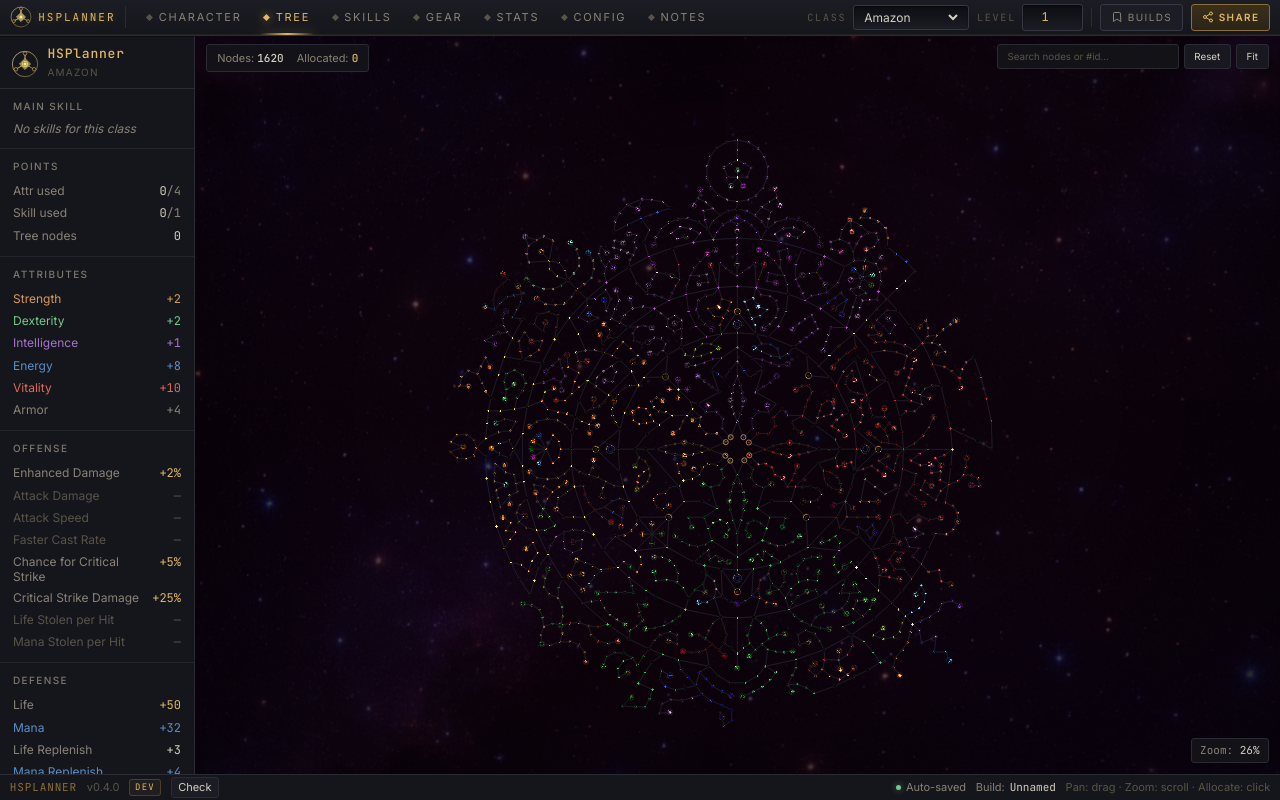
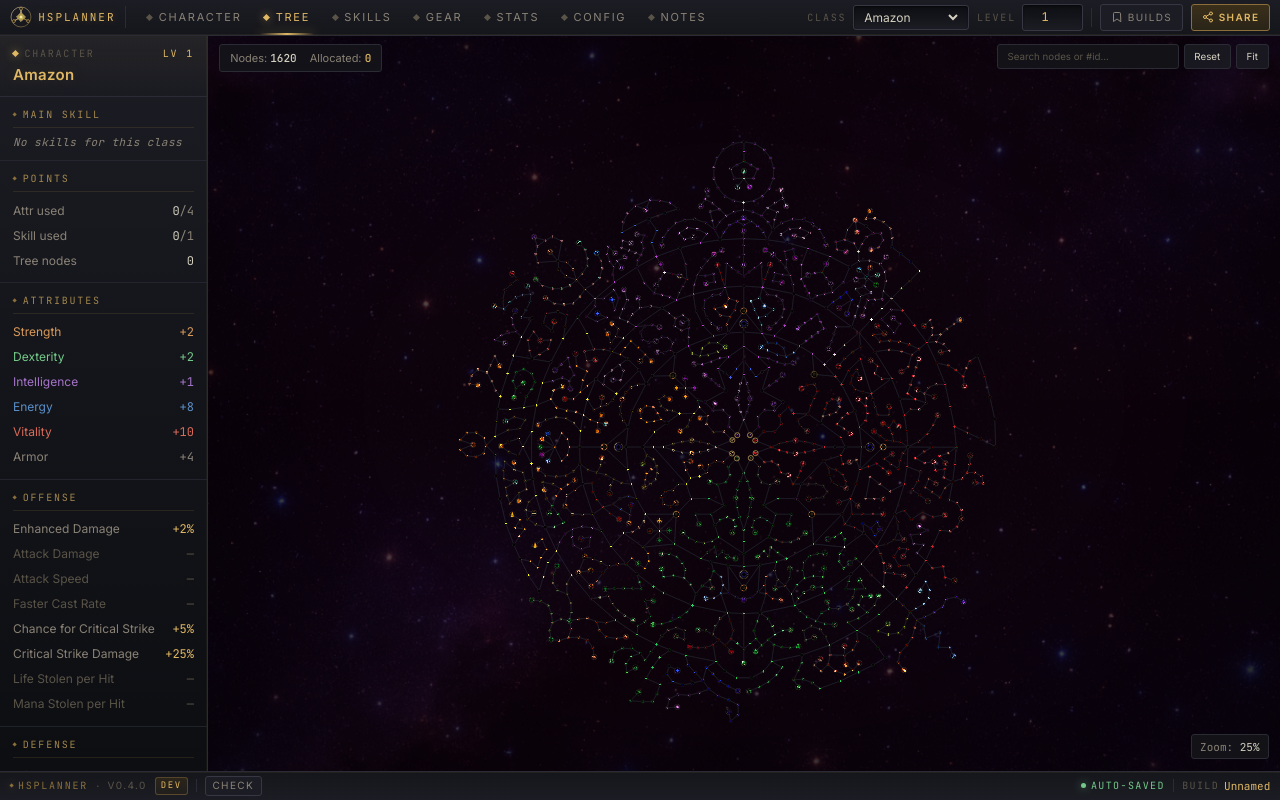
Before and after one commit to zium1337/HSPlanner, a React (Vite) app: page / in a window 1280 px wide. Built offline with nearby package versions, Linux system fonts and the light colour scheme.

Commit message:
Left panel and footer design

```diff
--- a/src/components/BottomBar.tsx
+++ b/src/components/BottomBar.tsx
@@ -35,6 +35,8 @@ export default function BottomBar() {
     if (!activeBuildId) return 'Unnamed'
     const b = getSavedBuild(activeBuildId)
     return b?.name ?? 'Unnamed'
+    // savedBuildsVersion is the store cache-buster: re-read on every store mutation.
+    // eslint-disable-next-line react-hooks/exhaustive-deps
   }, [activeBuildId, savedBuildsVersion])
 
   const [check, setCheck] = useState<CheckState>({ kind: 'idle' })
@@ -156,19 +158,39 @@ export default function BottomBar() {
   const hasRepo = GITHUB_REPO.length > 0 || isMockEnabled()
 
   return (
-    <footer className="flex h-8 shrink-0 items-center gap-3 border-t border-border bg-panel px-3 text-[11px] text-muted">
-      <span className="font-mono tracking-[0.08em] text-accent-deep">
-        HSPLANNER
+    <footer
+      className="flex h-9 shrink-0 items-center gap-2.5 border-t border-border px-3 text-[11px] text-muted"
+      style={{
+        background:
+          'linear-gradient(180deg, var(--color-panel), var(--color-panel-2))',
+        boxShadow:
+          'inset 0 1px 0 rgba(201,165,90,0.08), 0 -1px 0 rgba(0,0,0,0.4)',
+      }}
+    >
+      <span className="flex select-none items-center gap-1.5">
+        <span
+          aria-hidden
+          className="inline-block h-1 w-1 rotate-45 bg-accent-deep"
+          style={{ boxShadow: '0 0 6px rgba(138,111,58,0.5)' }}
+        />
+        <span className="font-mono text-[10px] uppercase tracking-[0.18em] text-accent-deep">
+          HSPlanner
+        </span>
+      </span>
+      <span aria-hidden className="text-faint">
+        ·
       </span>
       <button
         type="button"
         onClick={() => setChangelogOpen(true)}
         title="View changelog"
-        className="font-mono text-faint transition-colors hover:text-accent-hot cursor-pointer"
+        className="cursor-pointer font-mono text-[10px] uppercase tracking-[0.14em] text-faint transition-colors hover:text-accent-hot"
       >
         v{APP_VERSION}
       </button>
       <BuildChannelBadge channel={BUILD_CHANNEL} />
+
+      <span aria-hidden className="h-4 w-px bg-border" />
 
       <UpdateBadge
         state={check}
@@ -193,15 +215,22 @@ export default function BottomBar() {
         />
       )}
 
-      <span className="ml-auto flex items-center gap-1.5">
-        <span className="h-1.5 w-1.5 rounded-full bg-stat-green shadow-[0_0_6px_rgba(116,201,138,0.6)]" />
+      <span className="ml-auto flex items-center gap-1.5 font-mono text-[10px] uppercase tracking-[0.14em] text-stat-green">
+        <span
+          aria-hidden
+          className="h-1.5 w-1.5 rounded-full bg-stat-green"
+          style={{ boxShadow: '0 0 8px rgba(116,201,138,0.65)' }}
+        />
         Auto-saved
       </span>
-      <span className="hidden sm:flex items-center gap-1.5">
-        Build: <span className="font-mono text-text">{buildName}</span>
-      </span>
-      <span className="hidden lg:inline text-faint">
-        Pan: drag · Zoom: scroll · Allocate: click
+      <span aria-hidden className="hidden h-4 w-px bg-border sm:block" />
+      <span className="hidden items-center gap-1.5 sm:flex">
+        <span className="font-mono text-[10px] uppercase tracking-[0.14em] text-faint">
+          Build
+        </span>
+        <span className="max-w-[12rem] truncate font-mono text-[11px] text-accent-hot">
+          {buildName}
+        </span>
       </span>
     </footer>
   )
@@ -225,7 +254,7 @@ function UpdateBadge({
         type="button"
         disabled
         title="Set GITHUB_REPO in src/utils/version.ts to enable update checks"
-        className="rounded-[3px] border border-border bg-panel-2/40 px-2 py-0.5 text-faint cursor-not-allowed"
+        className="cursor-not-allowed rounded-[3px] border border-border bg-panel-2/40 px-2 py-0.5 font-mono text-[10px] uppercase tracking-[0.14em] text-faint"
       >
         Check for updates
       </button>
@@ -233,13 +262,25 @@ function UpdateBadge({
   }
 
   if (state.kind === 'checking') {
-    return <span className="font-mono text-faint">Checking…</span>
+    return (
+      <span className="inline-flex items-center gap-1.5 font-mono text-[10px] uppercase tracking-[0.14em] text-faint">
+        <span
+          aria-hidden
+          className="inline-block h-1 w-1 animate-pulse rotate-45 bg-faint"
+        />
+        Checking…
+      </span>
+    )
   }
 
   if (state.kind === 'ok') {
     return (
-      <span className="inline-flex items-center gap-1.5 text-stat-green">
-        <span aria-hidden>✓</span>
+      <span className="inline-flex items-center gap-1.5 font-mono text-[10px] uppercase tracking-[0.14em] text-stat-green">
+        <span
+          aria-hidden
+          className="h-1.5 w-1.5 rounded-full bg-stat-green"
+          style={{ boxShadow: '0 0 6px rgba(116,201,138,0.6)' }}
+        />
         Up to date
       </span>
     )
@@ -252,9 +293,14 @@ function UpdateBadge({
         type="button"
         onClick={onOpenModal}
         title={state.info.releaseName ?? label}
-        className="btn-primary-gold inline-flex items-center gap-1 rounded-[3px] px-2 py-0.5 text-[11px] font-mono"
+        className="inline-flex items-center gap-1.5 rounded-[3px] border border-accent-deep px-2 py-0.5 font-mono text-[10px] uppercase tracking-[0.14em] text-accent-hot transition-colors hover:border-accent-hot hover:text-[#fff0c4]"
+        style={{ background: 'linear-gradient(180deg, #3a2f1a, #2a2418)' }}
       >
-        <span aria-hidden>↑</span>
+        <span
+          aria-hidden
+          className="inline-block h-1 w-1 rotate-45 bg-accent-hot"
+          style={{ boxShadow: '0 0 6px rgba(224,184,100,0.65)' }}
+        />
         {label}
       </button>
     )
@@ -262,8 +308,16 @@ function UpdateBadge({
 
   if (state.kind === 'error') {
     return (
-      <span className="font-mono text-stat-red" title={state.message}>
-        × Check failed
+      <span
+        className="inline-flex items-center gap-1.5 font-mono text-[10px] uppercase tracking-[0.14em] text-stat-red"
+        title={state.message}
+      >
+        <span
+          aria-hidden
+          className="h-1.5 w-1.5 rounded-full bg-stat-red"
+          style={{ boxShadow: '0 0 6px rgba(217,107,90,0.6)' }}
+        />
+        Check failed
       </span>
     )
   }
@@ -272,7 +326,7 @@ function UpdateBadge({
     <button
       type="button"
       onClick={onCheck}
-      className="rounded-[3px] border border-border bg-panel-2 px-2 py-0.5 text-text transition-colors hover:border-accent-deep hover:text-accent-hot"
+      className="rounded-[3px] border border-border-2 bg-panel-2 px-2 py-0.5 font-mono text-[10px] uppercase tracking-[0.14em] text-muted transition-colors hover:border-accent-deep hover:text-accent-hot"
     >
       Check
     </button>
@@ -284,12 +338,16 @@ function BuildChannelBadge({ channel }: { channel: 'dev' | 'stable' }) {
   const isDev = channel === 'dev'
   const label = isDev ? 'DEV' : 'STABLE'
   const className = isDev
-    ? 'border-accent-deep/40 bg-accent-deep/10 text-accent-hot'
-    : 'border-stat-green/40 bg-stat-green/10 text-stat-green'
+    ? 'border-accent-deep/50 text-accent-hot'
+    : 'border-stat-green/50 text-stat-green'
+  const bg = isDev
+    ? 'linear-gradient(180deg, rgba(58,46,24,0.6), rgba(42,36,24,0.4))'
+    : 'linear-gradient(180deg, rgba(28,52,34,0.6), rgba(20,38,24,0.4))'
   return (
     <span
       title={isDev ? 'Development build' : 'Stable build'}
-      className={`rounded-[3px] border px-1.5 py-px font-mono text-[9px] tracking-[0.14em] ${className}`}
+      className={`rounded-[3px] border px-1.5 py-px font-mono text-[9px] uppercase tracking-[0.18em] ${className}`}
+      style={{ background: bg }}
     >
       {label}
     </span>
--- a/src/components/LeftStatsPanel.tsx
+++ b/src/components/LeftStatsPanel.tsx
@@ -1,5 +1,4 @@
 import { useMemo } from "react";
-import Logo from "./Logo";
 import { gameConfig, getClass, getSkillsByClass } from "../data";
 import { isImageUrl } from "../utils/icon";
 import { attrPointsFor, skillPointsFor, useBuild } from "../store/build";
@@ -320,27 +319,48 @@ export default function LeftStatsPanel() {
     avgHitDpsMax !== undefined ? avgHitDpsMax + procDpsMax : undefined;
 
   return (
-    <aside className="flex h-full w-60 shrink-0 flex-col overflow-y-auto border-r border-border bg-panel text-[12px]">
-      <div className="border-b border-border px-3.5 pt-3.5 pb-2.5">
-        <div className="flex items-center gap-2.5">
-          <Logo size={28} title="HSPlanner" />
-          <div className="flex flex-col">
-            <div className="brand-display text-[13px] leading-none">
-              HSPlanner
+    <aside
+      className="relative flex h-full w-64 shrink-0 flex-col overflow-y-auto border-r border-border text-[12px]"
+      style={{
+        background:
+          "linear-gradient(180deg, var(--color-panel-2), var(--color-panel) 40%, var(--color-bg))",
+        boxShadow: "inset -1px 0 0 rgba(201,165,90,0.05)",
+      }}
+    >
+      <div
+        className="border-b border-border px-4 py-3"
+        style={{
+          background:
+            "linear-gradient(180deg, rgba(201,165,90,0.05), transparent)",
+        }}
+      >
+        <div className="mb-1 flex items-center gap-2 font-mono text-[10px] uppercase tracking-[0.18em] text-faint">
+          <span
+            aria-hidden
+            className="inline-block h-1.5 w-1.5 rotate-45 bg-accent-hot"
+            style={{ boxShadow: "0 0 8px rgba(224,184,100,0.6)" }}
+          />
+          Character
+          <span className="ml-auto text-accent-hot">Lv {level}</span>
         </div>
-            <div className="mt-1.5 text-[10px] text-faint uppercase tracking-[0.12em]">
+        <div
+          className="text-[15px] font-semibold tracking-[0.02em] text-accent-hot"
+          style={{ textShadow: "0 0 14px rgba(224,184,100,0.18)" }}
+        >
           {cls?.name ?? "No class"}
         </div>
+        {cls?.primaryAttribute && (
+          <div className="mt-0.5 font-mono text-[9px] uppercase tracking-[0.18em] text-accent-deep">
+            Primary · {cls.primaryAttribute}
           </div>
-        </div>
+        )}
       </div>
 
       {classAuras.length > 0 && (
         <Section title="Active Aura">
-          <select
+          <PanelSelect
             value={activeAuraId ?? ""}
             onChange={(e) => setActiveAura(e.target.value || null)}
-            className="w-full rounded border border-border bg-panel-2 px-2 py-1 text-xs"
           >
             <option value="">— none —</option>
             {classAuras.map((s) => {
@@ -352,22 +372,26 @@ export default function LeftStatsPanel() {
                 </option>
               );
             })}
-          </select>
+          </PanelSelect>
         </Section>
       )}
 
       {procSkills.length > 0 && (
         <Section title="Procs">
-          <div className="mb-1 flex items-center justify-between">
-            <span className="text-text/80">Kills / sec</span>
+          <div className="mb-2 flex items-center justify-between gap-2">
+            <span className="font-mono text-[10px] uppercase tracking-[0.14em] text-faint">
+              Kills / sec
+            </span>
+            <PanelInputWrap>
               <input
                 type="number"
                 min={0}
                 step={0.5}
                 value={killsPerSec}
                 onChange={(e) => setKillsPerSec(Number(e.target.value))}
-              className="w-16 rounded border border-border bg-panel-2 px-1.5 py-0.5 text-right text-xs tabular-nums"
+                className="w-14 bg-transparent text-right font-mono text-[11px] text-accent-hot tabular-nums outline-none"
               />
+            </PanelInputWrap>
           </div>
           {procSkills.map((p) => {
             const targetName = normalizeSkillName(p.proc!.target);
@@ -379,23 +403,24 @@ export default function LeftStatsPanel() {
             return (
               <label
                 key={p.id}
-                className="flex items-center justify-between gap-2 py-0.5"
+                className="group flex items-center justify-between gap-2 py-1"
               >
-                <span className="flex items-center gap-1.5 truncate">
+                <span className="flex min-w-0 items-center gap-1.5 truncate">
                   <input
                     type="checkbox"
                     checked={!!procToggles[p.id]}
                     onChange={(e) => setProcToggle(p.id, e.target.checked)}
                     disabled={!ready}
-                    className="accent-accent"
                   />
-                  <span className={ready ? "text-text/85" : "text-muted"}>
+                  <span
+                    className={`truncate ${ready ? "text-text" : "text-muted"}`}
+                  >
                     {p.icon} {p.name}
                   </span>
                 </span>
-                <span className="text-[10px] text-muted">
-                  {p.proc!.chance}% on {p.proc!.trigger.replace("on_", "")}
-                  {!ready && " · target unlearned"}
+                <span className="shrink-0 font-mono text-[9px] uppercase tracking-[0.12em] text-faint">
+                  {p.proc!.chance}% · {p.proc!.trigger.replace("on_", "")}
+                  {!ready && " · ?"}
                 </span>
               </label>
             );
@@ -405,13 +430,15 @@ export default function LeftStatsPanel() {
 
       <Section title="Main Skill">
         {classSkills.length === 0 ? (
-          <div className="text-muted italic">No skills for this class</div>
+          <div className="font-mono text-[11px] tracking-[0.04em] text-muted italic">
+            No skills for this class
+          </div>
         ) : (
           <>
-            <select
+            <PanelSelect
               value={mainSkillId ?? ""}
               onChange={(e) => setMainSkill(e.target.value || null)}
-              className="mb-1 w-full rounded border border-border bg-panel-2 px-2 py-1 text-xs"
+              className="mb-2"
             >
               <option value="">— select —</option>
               {classSkills.map((s) => (
@@ -420,7 +447,7 @@ export default function LeftStatsPanel() {
                   {s.name}
                 </option>
               ))}
-            </select>
+            </PanelSelect>
             {activeSkill && (
               <>
                 <Row
@@ -542,7 +569,7 @@ export default function LeftStatsPanel() {
                     }
                   />
                 )}
-                <div className="my-1 border-t border-border" />
+                <div className="my-2 border-t border-dashed border-accent-deep/30" />
                 <Row
                   label="Hit damage"
                   value={
@@ -559,7 +586,7 @@ export default function LeftStatsPanel() {
                   label="Hit DPS"
                   value={
                     hitDpsMin !== undefined && hitDpsMax !== undefined ? (
-                      <span className="text-accent">
+                      <span className="text-accent-hot">
                         {formatNumRange(
                           Math.round(hitDpsMin),
                           Math.round(hitDpsMax),
@@ -570,22 +597,31 @@ export default function LeftStatsPanel() {
                     )
                   }
                 />
-                <Row
-                  label="Combined DPS"
-                  value={
-                    combinedDpsMin !== undefined &&
-                    combinedDpsMax !== undefined ? (
-                      <span className="text-green-400 font-semibold">
-                        {formatNumRange(
+                <div
+                  className="mt-2 flex items-center justify-between gap-2 rounded-[3px] border border-accent-deep px-2.5 py-1.5"
+                  style={{
+                    background:
+                      "linear-gradient(180deg, #3a2f1a, #2a2418)",
+                  }}
+                >
+                  <span className="font-mono text-[10px] uppercase tracking-[0.18em] text-accent-hot">
+                    Combined DPS
+                  </span>
+                  <span
+                    className="font-mono text-[13px] font-semibold tabular-nums text-accent-hot"
+                    style={{
+                      textShadow: "0 0 10px rgba(224,184,100,0.3)",
+                    }}
+                  >
+                    {combinedDpsMin !== undefined &&
+                    combinedDpsMax !== undefined
+                      ? formatNumRange(
                           Math.round(combinedDpsMin),
                           Math.round(combinedDpsMax),
-                        )}
+                        )
+                      : "—"}
                   </span>
-                    ) : (
-                      <span className="text-muted">—</span>
-                    )
-                  }
-                />
+                </div>
               </>
             )}
           </>
@@ -626,7 +662,7 @@ export default function LeftStatsPanel() {
           return (
             <div
               key={key}
-              className="flex items-baseline justify-between gap-2 py-0.5"
+              className="flex items-baseline justify-between gap-2 py-[3px]"
             >
               <span className={`${color} flex-1 min-w-0 leading-tight`}>
                 {attr.name}
@@ -679,7 +715,7 @@ export default function LeftStatsPanel() {
           return (
             <div
               key={r.key}
-              className="flex items-baseline justify-between gap-2 py-0.5"
+              className="flex items-baseline justify-between gap-2 py-[3px]"
             >
               <span className={`${r.className} flex-1 min-w-0 leading-tight`}>
                 {r.label}
@@ -732,7 +768,7 @@ function StatLine({
         ? "text-stat-blue"
         : "text-text";
   return (
-    <div className="flex items-baseline justify-between gap-2 py-0.5">
+    <div className="flex items-baseline justify-between gap-2 py-[3px]">
       <span className={`${labelClass} flex-1 min-w-0 leading-tight`}>
         {label}
       </span>
@@ -752,11 +788,17 @@ function Section({
   title: string;
   children: React.ReactNode;
 }) {
-  // Renders a titled section block inside the LeftStatsPanel with the standard uppercase heading and divider. Used to group related stat rows visually.
+  // Renders a titled section block inside the LeftStatsPanel with a PickerModal-style header (rotated diamond + uppercase mono label + accent rule) and a body with subtle dashed-row separators.
   return (
     <div className="border-b border-border/70 px-4 py-3">
-      <div className="mb-2 text-[10px] uppercase tracking-[0.14em] text-muted/90 font-medium">
+      <div className="mb-2 flex items-center gap-2 border-b border-accent-deep/20 pb-1.5">
+        <span
+          aria-hidden
+          className="inline-block h-1 w-1 rotate-45 bg-accent-deep"
+        />
+        <span className="font-mono text-[10px] uppercase tracking-[0.18em] text-accent-hot/70">
           {title}
+        </span>
       </div>
       <div className="space-y-px">{children}</div>
     </div>
@@ -766,11 +808,51 @@ function Section({
 function Row({ label, value }: { label: string; value: React.ReactNode }) {
   // Renders a generic label/value row used by sections that show ad-hoc strings or React nodes (rather than RangedValues). Used by the LeftStatsPanel sub-sections that display custom-formatted values like attribute totals.
   return (
-    <div className="flex items-baseline justify-between gap-2 py-0.5">
+    <div className="flex items-baseline justify-between gap-2 py-[3px]">
       <span className="text-muted flex-1 min-w-0 leading-tight">{label}</span>
       <span className="font-mono tabular-nums shrink-0 whitespace-nowrap text-right">
         {value}
       </span>
+    </div>
+  );
+}
+
+function PanelSelect({
+  className,
+  children,
+  ...rest
+}: React.SelectHTMLAttributes<HTMLSelectElement>) {
+  // Wraps a native <select> in the panel's gold-bordered gradient frame so the dropdown matches the TopBar Class/Level selectors and PickerModal inputs.
+  return (
+    <div
+      className={`inline-flex w-full items-center rounded-[3px] border border-border-2 px-2 py-1.5 transition-colors hover:border-accent-deep focus-within:border-accent-hot ${className ?? ""}`}
+      style={{
+        background:
+          "linear-gradient(180deg, #0d0e12, var(--color-panel-2))",
+        boxShadow: "inset 0 1px 2px rgba(0,0,0,0.5)",
+      }}
+    >
+      <select
+        {...rest}
+        className="w-full cursor-pointer bg-transparent text-[12px] text-text outline-none"
+      >
+        {children}
+      </select>
+    </div>
+  );
+}
+
+function PanelInputWrap({ children }: { children: React.ReactNode }) {
+  // Wraps a native input in the panel's gold-bordered gradient frame, mirroring the TopBar Level field. Used by single-line numeric inputs in LeftStatsPanel.
+  return (
+    <div
+      className="inline-flex items-center rounded-[3px] border border-border-2 px-2 py-1 transition-colors hover:border-accent-deep focus-within:border-accent-hot"
+      style={{
+        background: "linear-gradient(180deg, #0d0e12, var(--color-panel-2))",
+        boxShadow: "inset 0 1px 2px rgba(0,0,0,0.5)",
+      }}
+    >
+      {children}
     </div>
   );
 }
```
Lines whose indentation alone changed are shown as unchanged.
